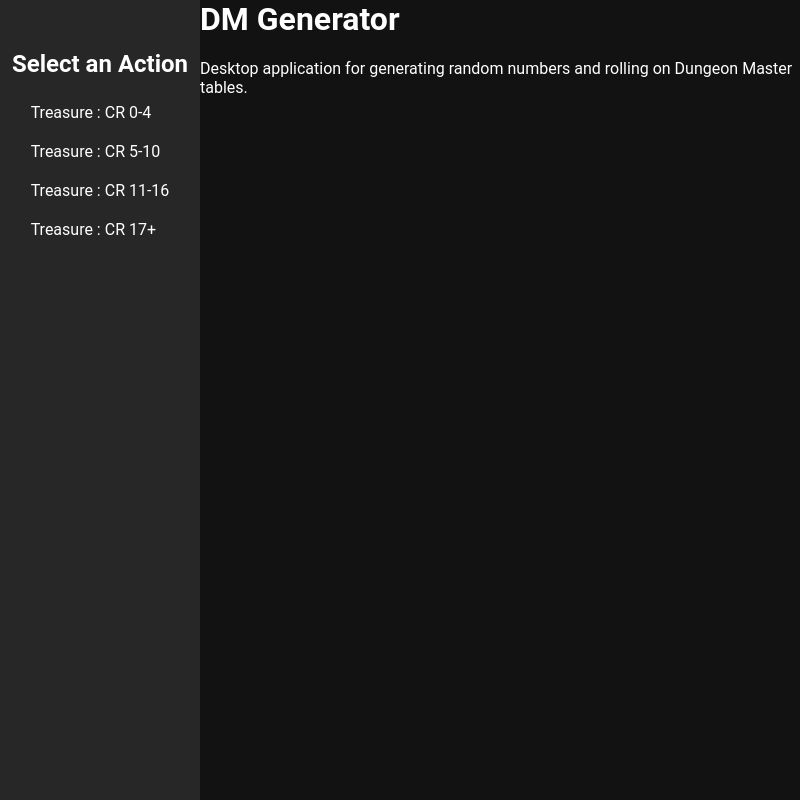
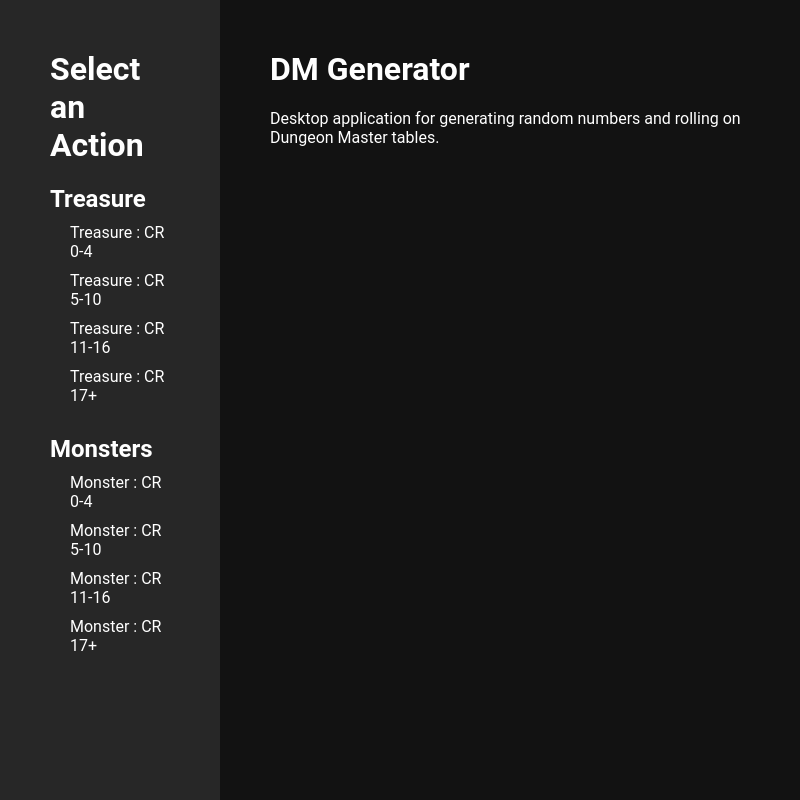
Before and after one commit to samuelshumake/dm_generator, an Electron app: page index.html in a window 800 px wide. Drawn offline with Linux system fonts and the light colour scheme.

Commit message:
Built out sidebar template

```diff
--- a/index.html
+++ b/index.html
@@ -9,12 +9,22 @@
 <body>
     <div class="page-container">
         <div class="sidebar">
-            <h2 class="sidebar__title">Select an Action</h2>
+            <h1 class="sidebar__title">Select an Action</h1>
             <div class="sidebar__actions">
-                <a class="sidebar__action" href="#">Treasure : CR 0-4</a>
-                <a class="sidebar__action" href="#">Treasure : CR 5-10</a>
-                <a class="sidebar__action" href="#">Treasure : CR 11-16</a>
-                <a class="sidebar__action" href="#">Treasure : CR 17+</a>
+                <div class="sidebar__action-group">
+                    <h2 class="sidebar__label">Treasure</h2>
+                    <a class="link--white sidebar__action" href="#">Treasure : CR 0-4</a>
+                    <a class="link--white sidebar__action" href="#">Treasure : CR 5-10</a>
+                    <a class="link--white sidebar__action" href="#">Treasure : CR 11-16</a>
+                    <a class="link--white sidebar__action" href="#">Treasure : CR 17+</a>
+                </div>
+                <div class="sidebar__action-group">
+                    <h2 class="sidebar__label">Monsters</h2>
+                    <a class="link--white sidebar__action" href="#">Monster : CR 0-4</a>
+                    <a class="link--white sidebar__action" href="#">Monster : CR 5-10</a>
+                    <a class="link--white sidebar__action" href="#">Monster : CR 11-16</a>
+                    <a class="link--white sidebar__action" href="#">Monster : CR 17+</a>
+                </div>
             </div>
         </div>
         <div class="dashboard">
--- a/src/scss/partials/base/_mixins.scss
+++ b/src/scss/partials/base/_mixins.scss
@@ -1,3 +1,24 @@
-.test {
-    color: blue;
+@mixin link($color) {
+    display: inline-block;
+    position: relative;
+    color: $color;
+    width: fit-content;
+    &::before {
+        content: '';
+        position: absolute;
+        left: 0;
+        bottom: -3px;
+        width: 100%;
+        height: 2px;
+        transform: scaleX(0);
+        transform-origin: center left;
+        background-color: $color;
+        transition: transform .3s ease;
+    }
+    &:hover {
+        cursor:pointer;
+    }
+    &:hover::before {
+        transform: scaleX(1);
+    }
 }
--- a/src/scss/partials/components/_global.scss
+++ b/src/scss/partials/components/_global.scss
@@ -7,3 +7,7 @@ h1, h2, h3, h4, h5, h6, p, a {
     color: #FFFFFF;
     margin-top: 0;
 }
+
+.link--white {
+    @include link(#FFFFFF);
+}
--- a/src/scss/partials/components/_homepage.scss
+++ b/src/scss/partials/components/_homepage.scss
@@ -6,22 +6,31 @@
         display: flex;
         flex-direction: column;
         align-items: center;
-        width: 25%;
+        width: 20%;
         background-color: $highlight;
-        padding: 50px 0;
+        padding: 50px;
+        .sidebar__title {
+            width: 100%;
+        }
         .sidebar__actions {
-            display: flex;
-            flex-direction: column;
-            .sidebar__action {
-                text-decoration: none;
-                padding: 5px;
-                &:not(:last-of-type) {
-                    margin: 0 0 10px 0;
+            width: 100%;
+            .sidebar__action-group {
+                display: flex;
+                flex-direction: column;
+                margin-bottom: 25px;
+                .sidebar__label {
+                    margin: 0 0 5px 0;
+                }
+                .sidebar__action {
+                    text-decoration: none;
+                    padding: 5px;
+                    margin: 0 0 0 15px;
                 }
             }
         }
     }
     .dashboard {
-        width: 75%;
+        width: 80%;
+        padding: 50px;
     }
 }
```
Also changed, not shown: dist/style.css.
